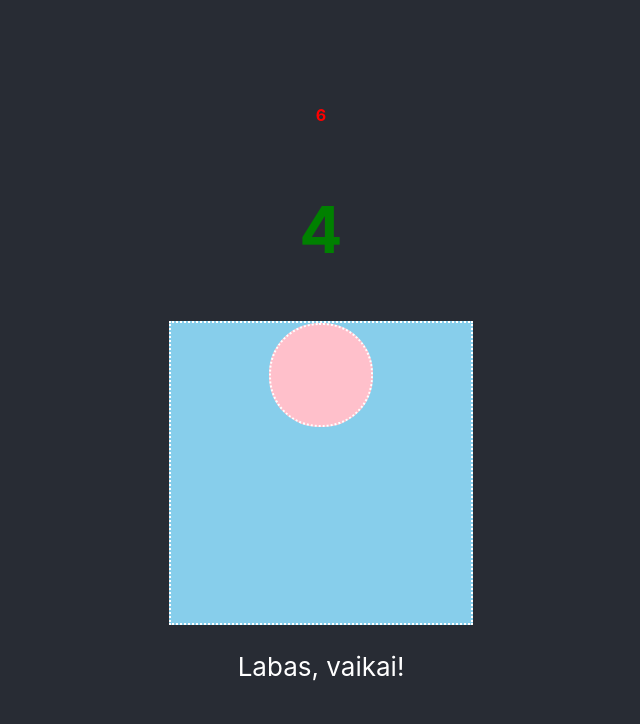
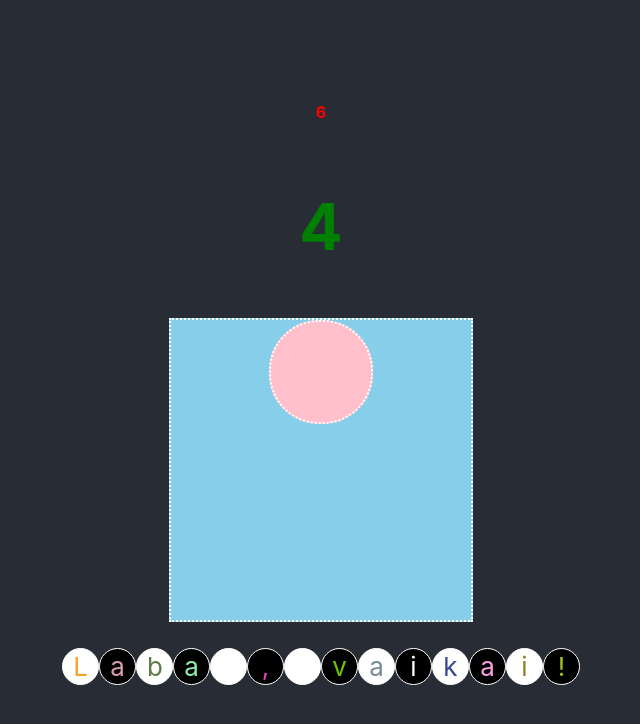
Before and after one commit to brokenfingers/reactjs_bit, a React (Create React App) app: page / in a window 1280 px wide. Shown: the top 724 px of the page, without its empty margins (319-959 px from the left). Built offline with nearby package versions, Linux system fonts and the light colour scheme.

Commit message:
color bubbles

```diff
--- a/src/App.css
+++ b/src/App.css
@@ -105,3 +105,25 @@ button:hover{
   border-radius: 50px;
   border: 2px dotted white;
 }
+
+.eilej {
+  display: inline-block;
+  padding: 10px;
+  border-radius: 50%;
+  border: 1px solid white;
+  width:15px;
+  height:15px;
+  line-height: 15px;
+  vertical-align: bottom;
+}
+
+/* div .eilej:nth-of-type(even) {
+  background-color: black;
+}
+div .eilej:nth-of-type(odd) {
+  background-color: white; */
+/* } */
+
+.zodis{
+  /* width: 300px; */
+}
--- a/src/App.jsx
+++ b/src/App.jsx
@@ -46,7 +46,12 @@ function App() {
                 <Antras skaicius={2} spalva='green' klase='big'></Antras>
 
                 <KvadratasParent sqOrCirc='apskr' bigColor='skyblue' smallColor='pink'></KvadratasParent>
-                <Raide array={labas}></Raide>
+                <div className="zodis">
+                    {
+                        labas.map((l, i) => <Raide key={i} letter={l} bgColor={i%2===0 ? 'white' : 'black'}></Raide>)
+                    }
+                </div>
+
             </header>
 
         </div>
--- a/src/Components/006/Raide.jsx
+++ b/src/Components/006/Raide.jsx
@@ -1,11 +1,9 @@
-function Raide({array}) {
+
+import randColor from '../../Functions/randColor';
+function Raide({letter, bgColor}) {
 
     return (
-        <p>
-            {
-                array.map((imt, k) => imt)
-            }
-        </p>
+       <p className='eilej' style={{backgroundColor:bgColor, color:'#'+randColor()}}>{letter}</p>
     )
 
 }
```
